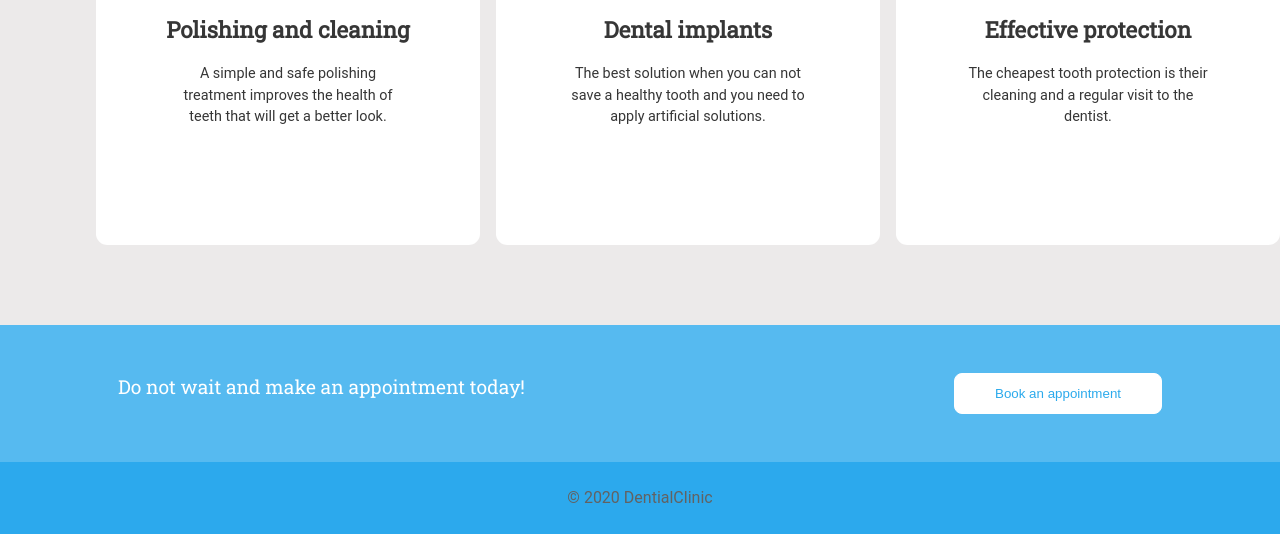
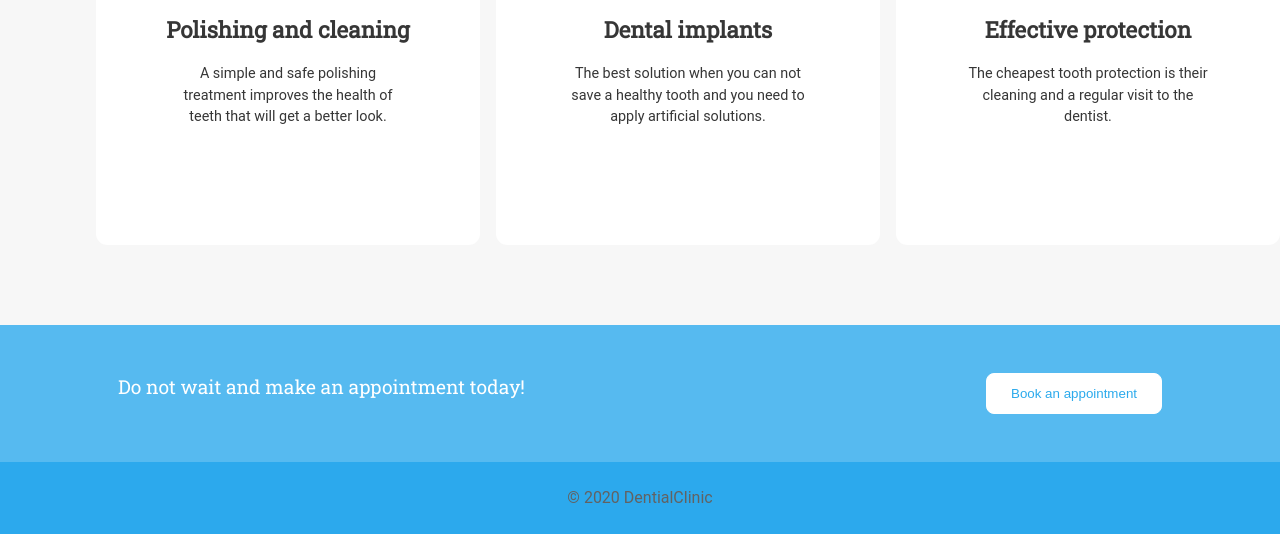
Before and after one commit to Foppen11/Inlamning1, a plain HTML site: page index.html in a window 1280 px wide. Shown: the part 1977-2511 px from the top of the page. Drawn offline with Linux system fonts and the light colour scheme.

Commit message:
uppdatering

```diff
--- a/styles.css
+++ b/styles.css
@@ -12,8 +12,6 @@ html, body{
     line-height: 1.5;
     font-size: 16px;
     color: #626262;
-    /*! OKKLART?!? */
-    /* width: 100%;  */
 }
 
 a{
@@ -216,8 +214,8 @@ span{
 
 /* SECTION 5 - Our Services */
 #our-services{
-    background-color: #eceaea;
-    /* padding: 5rem; */
+    background-color: #F7F7F7;
+    padding-bottom: 1rem;
 }
 #our-services .container .content{
     display: grid;
@@ -226,7 +224,6 @@ span{
     align-content: center;
 }
 #our-services .container .content .box-service{
-
     background-color: #fff;
     border-radius: 3%;
 }
@@ -272,7 +269,9 @@ span{
 }
 .box-service:hover .box-tooth{
     background-color: #2BAAEC;
+    box-shadow: 0 0 0 10px hsl(201, 84%, 55%, 0.3);
 }
+
 
 .box-tooth img{
     display: block;
@@ -287,7 +286,7 @@ span{
 /* SECTION 6 - APOINTMENT */
 
 #appointment{
-    background-color: #2ca9edcc;
+    background-color: hsla(201, 84%, 55%, 0.8);
 }
 #appointment .container{
     display: flex;
@@ -297,7 +296,7 @@ span{
 
 #appointment .btn{
     border: 1px solid #fff;
-    padding: 0.75rem 2.5rem;
+    padding: 0.75rem 1.5rem;
     border-radius: 0.5rem;
 }
 #appointment .btn:hover{
```
